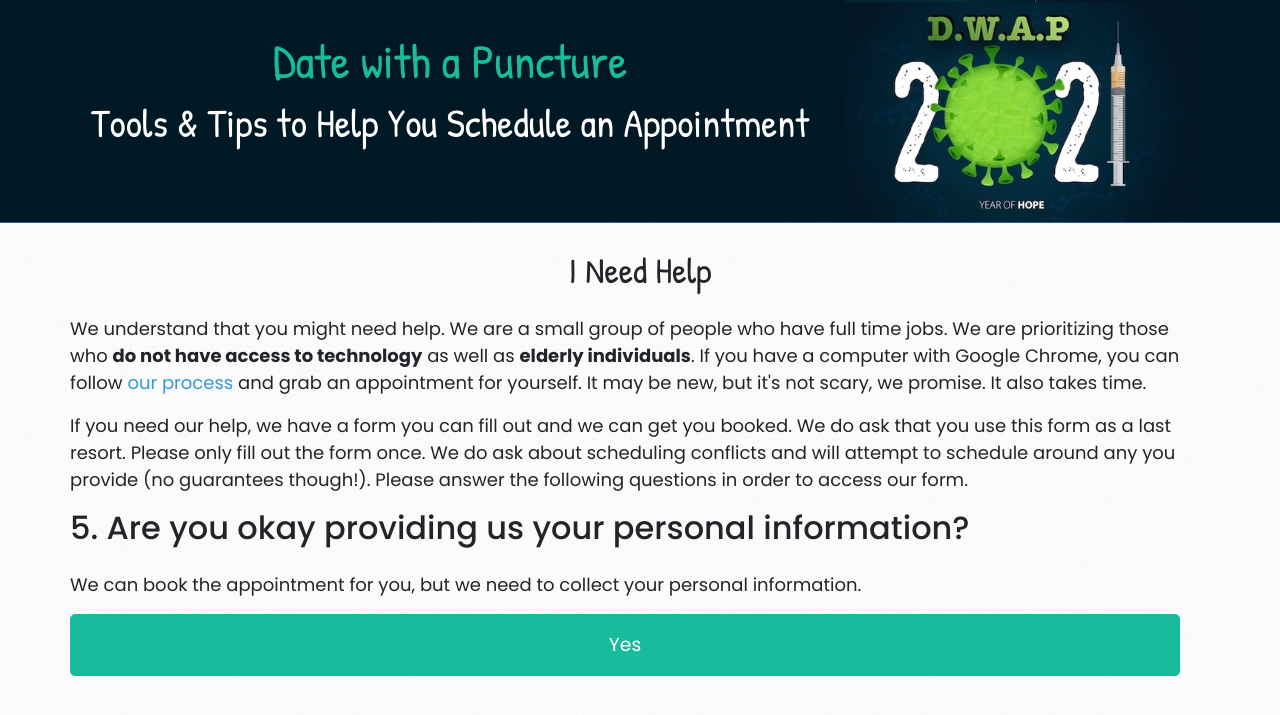
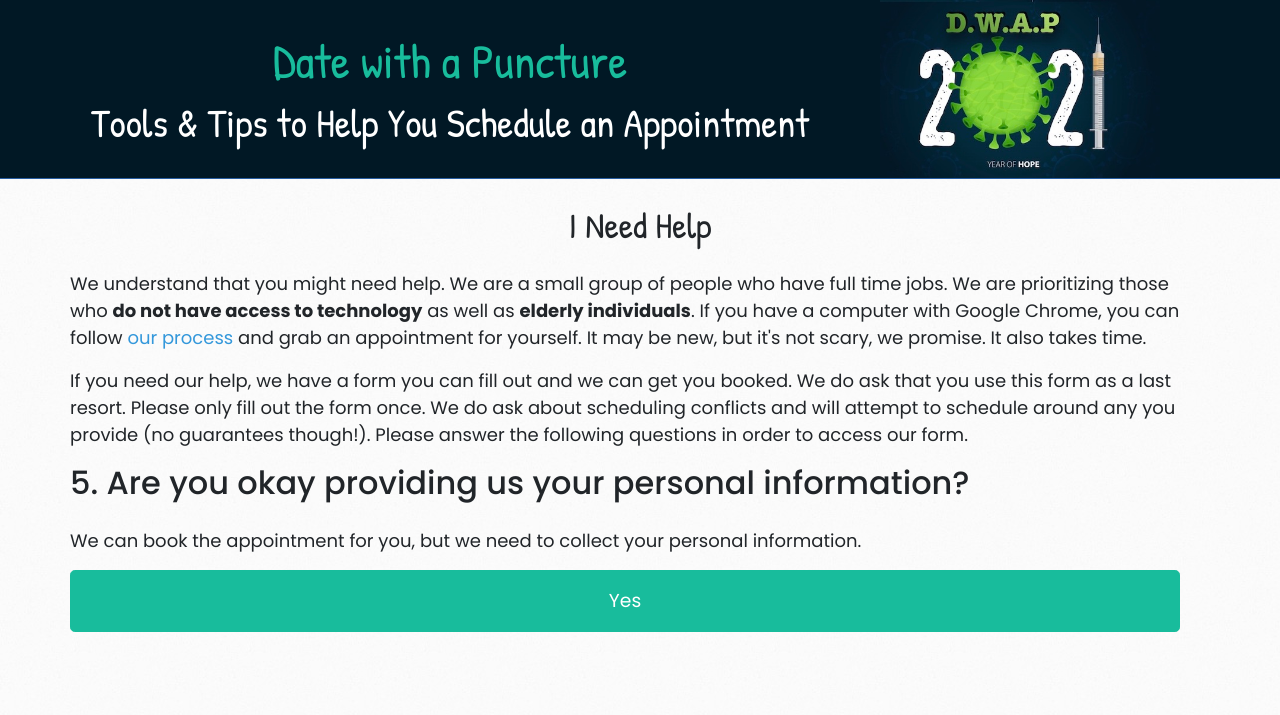
Before and after one commit to loganrath/dwap-main, a Jekyll site: the page built from help-5.md, in a window 1280 px wide. Shown: the top 715 px of the page. Built offline with Jekyll 4.4.1, drawn with Linux system fonts in a browser that asks for light colours; nearby versions of some CDN libraries.

Commit message:
Update smallheader.html

```diff
--- a/_layouts/smallheader.html
+++ b/_layouts/smallheader.html
@@ -23,7 +23,7 @@
     <div class="container">
       <div class="row">
         <div id="logosm" class="col-xs-12 col-md-6 col-lg-4 order-md-12 text-center">
-          <a href="/"><img src="/assets/images/logo.jpg" alt="Logo for DWAP" title="Date with a Puncture" style="width:100%" /></a>
+          <a href="/"><img src="/assets/images/logo.jpg" alt="Logo for DWAP" title="Date with a Puncture" style="width:80%" /></a>
         </div>
         <div class="col-xs-12 col-md-6 col-lg-8 align-middle order-md-1 text-center">
           <h1 class="h1"><a href="/" class="text-decoration-none">Date with a Puncture</a></h1>
```
